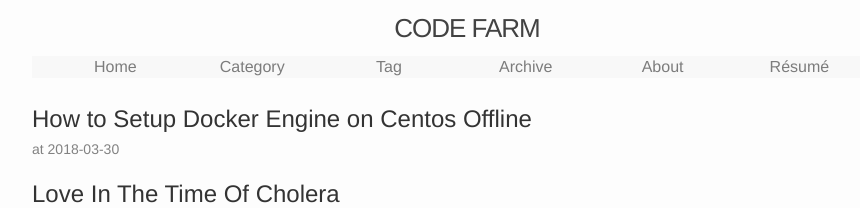
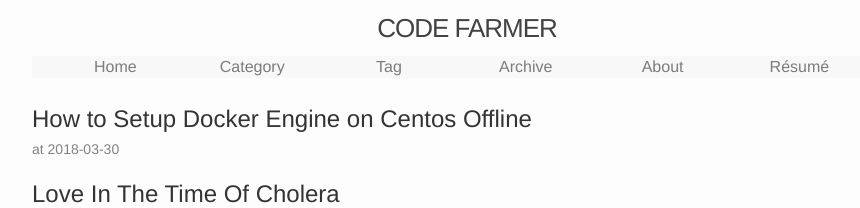
Before and after one commit to ousiax/ousiax.github.io, a Jekyll site: the page built from index.html, in a window 1280 px wide. Shown: the top 208 px of the page, without its empty margins (173-1033 px from the left). Built offline with Jekyll 4.4.1, drawn with Linux system fonts in a browser that asks for light colours; the list of posts is cut into pages by our own code.

Commit message:
Change site.title to 'CODE FARMER'

```diff
--- a/_config.yml
+++ b/_config.yml
@@ -6,7 +6,7 @@
 # 'jekyll serve'. If you change this file, please restart the server process.
 
 # Site settings
-title: CODE FARM
+title: CODE FARMER
 email: qqbuby@gmail.com
 description: > # this means to ignore newlines until "baseurl:"
     All animals are equal but some animals are more equal than others.
```
